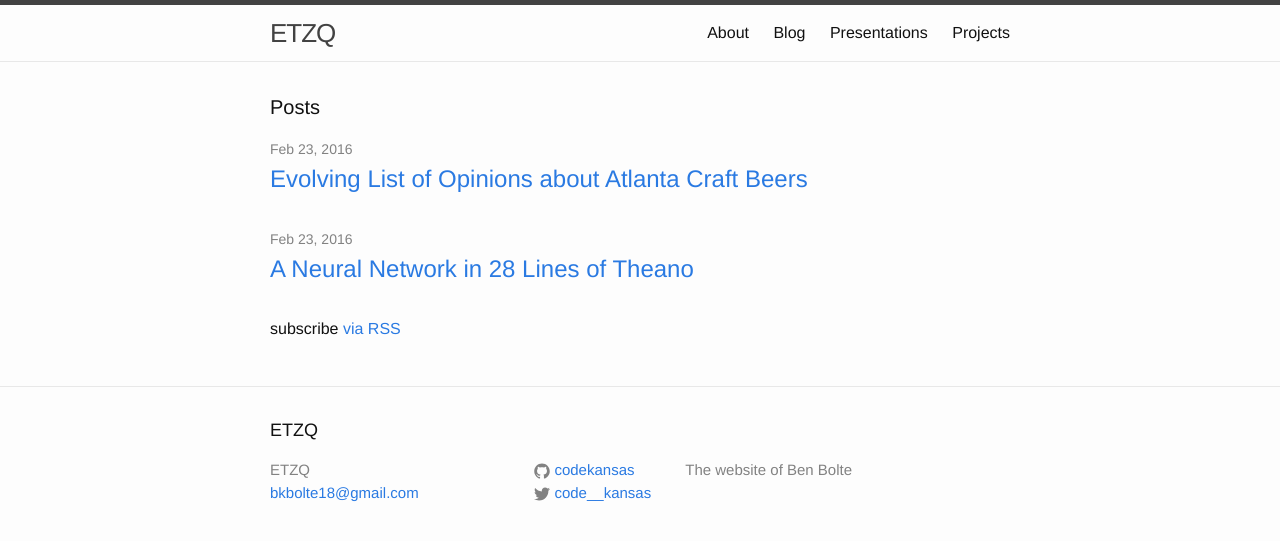
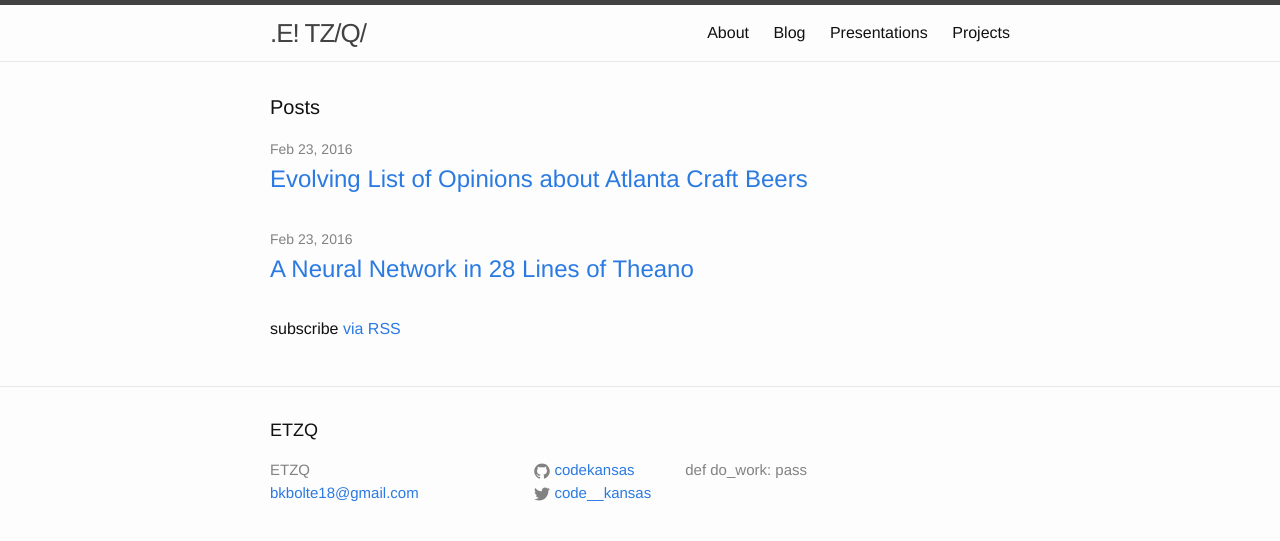
Before and after one commit to codekansas/codekansas.github.io, a Jekyll site: the page built from blog.html, in a window 1280 px wide. Shown: the top 541 px of the page. Built offline with Jekyll 4.4.1, drawn with Linux system fonts in a browser that asks for light colours.

Commit message:
updates :kissing_smiling_eyes:

```diff
--- a/_config.yml
+++ b/_config.yml
@@ -2,7 +2,7 @@
 title: ETZQ
 email: bkbolte18@gmail.com
 description: >
-  The website of Ben Bolte
+  def do_work: pass
 baseurl: ""
 url: "http://codekansas.github.io"
 github_username: codekansas
--- a/_includes/header.html
+++ b/_includes/header.html
@@ -2,7 +2,7 @@
 
   <div class="wrapper">
 
-    <a class="site-title" href="{{ site.baseurl }}/">{{ site.title }}</a>
+    <a class="site-title" id="tagline" href="{{ site.baseurl }}/">{{ site.title }}</a>
 
     <nav class="site-nav">
       <a href="#" class="menu-icon">
--- a/index.html
+++ b/index.html
@@ -4,11 +4,9 @@
 
 <div class="home">
 
-  <h1 class="page-heading">Badges</h1>
+  <h1 class="post-heading" id="tagline"></h1>
 
-  <p><!-- Facebook Badge START --><a href="https://www.facebook.com/benjamin.bolte" title="Benjamin Bolte" target="_TOP"><img class="img" src="https://badge.facebook.com/badge/1455734326.3788.49682297.png" width="200px" style="border: 0px;" alt="You will find me on Facebook" /></a><!-- Facebook Badge END --></p>
-  <p><img src="https://stallman.org/no-facebook.png" alt="From Richard Stallman's website" width="200px"/></p>
-  <p><img src="https://projecteuler.net/profile/bkbolte.png" alt="Project Euler Score" width="200px"/></p>
+  < ?php if isset($dontcrash) unset($dontcrash) \?php>
 
   <h1 class="page-heading">Most Recent Post</h1>
 
```
Also changed, not shown: other parts of _includes/header.html (+14 -0 lines), about.md (+7 -1 lines).
